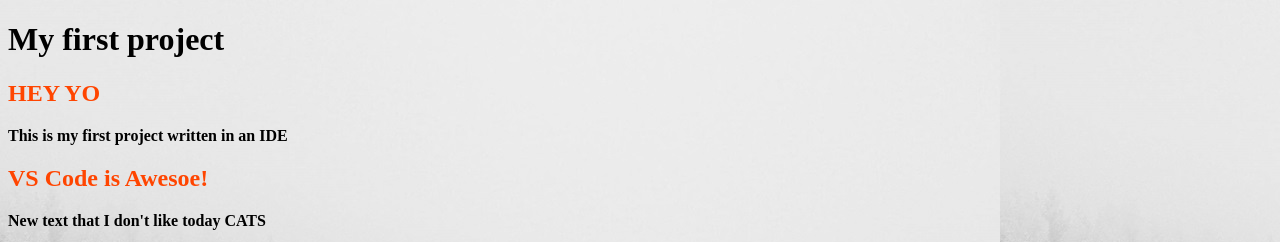
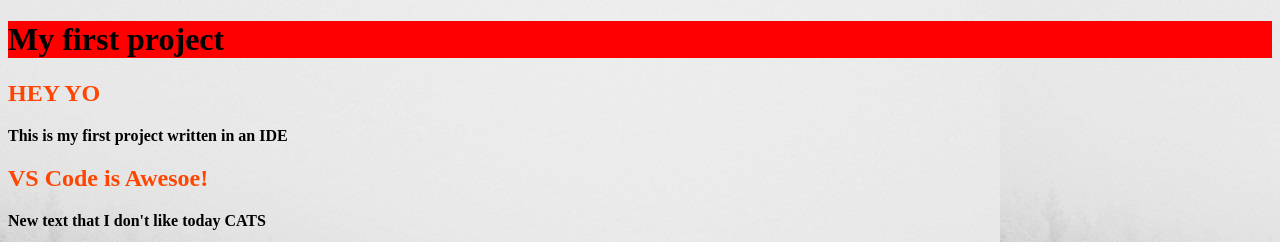
Before and after one commit to jtraveler/my-first-project, a plain HTML site: page index.html in a window 1280 px wide. Shown: the top 242 px of the page. Drawn offline with Linux system fonts and the light colour scheme.

Commit message:
updated files

```diff
--- a/assets/css/styles.css
+++ b/assets/css/styles.css
@@ -11,4 +11,6 @@ p {
   font-weight: 800;
 }
 
-h1 {backgroundL yellow;}
+h1 {
+  background: red;
+}
```
